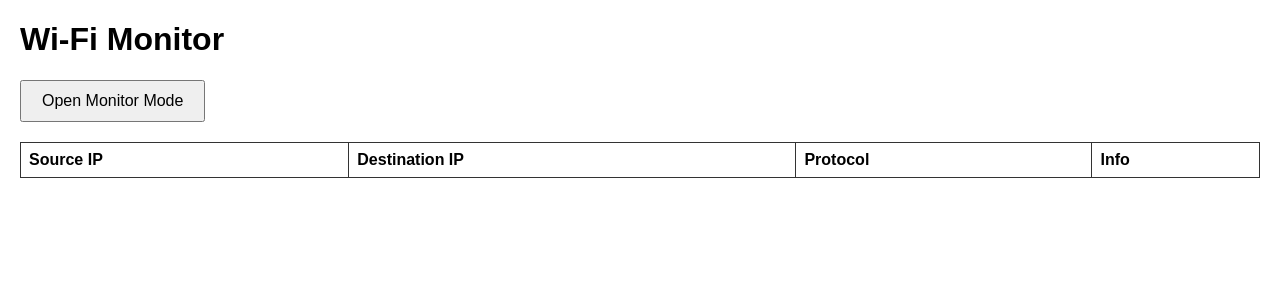
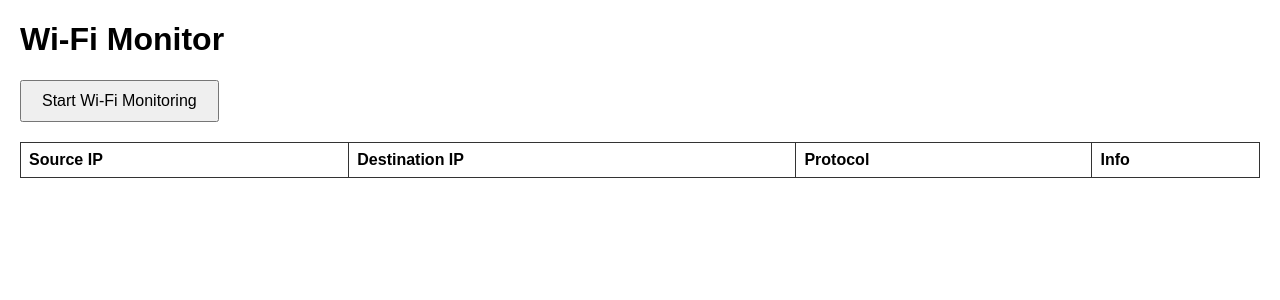
Before and after one commit to dogrod/quadcopter-research, a Flask app: page /wifi in a window 1280 px wide. Shown: the part 38-338 px from the top of the page. Run offline with Flask 3, Linux system fonts and the light colour scheme; lists and menus that the app fills with data are empty; some libraries are stand-ins or nearby versions.

Commit message:
Wi-Fi Monitoring without toggle Wi-Fi mode (Using master mode on Pi)

```diff
--- a/the-flash-portal/app.py
+++ b/the-flash-portal/app.py
@@ -1,7 +1,7 @@
-import threading
 import subprocess
+import pyshark
 
-import pyshark
+from threading import Thread, Event
 from flask import Flask, render_template
 from flask_socketio import SocketIO, emit
 from pymavlink import mavutil
@@ -14,17 +14,12 @@ wifi_capture_thread = None
 mavlink_thread = None
 wifi_monitoring = False
 mavlink_running = False
+stop_capture_event = Event()
 
 # Configuration
 WIFI_INTERFACE = "wlan0"
 DRONE_IP = "192.168.1.1"
 MAVLINK_CONNECTION_STRING = "udpout:127.0.0.1:14550"
-
-# Function to toggle monitor mode
-def set_monitor_mode(interface, mode="monitor"):
-    subprocess.run(["sudo", "/sbin/ifconfig", interface, "down"])
-    subprocess.run(["sudo", "/sbin/iwconfig", interface, "mode", mode])
-    subprocess.run(["sudo", "/sbin/ifconfig", interface, "up"])
 
 # Wi-Fi packet processing
 def start_wifi_capture():
@@ -34,20 +29,22 @@ def start_wifi_capture():
         # display_filter=f"ip.addr == {DRONE_IP}",
     )
     for packet in capture.sniff_continuously():
-        if not wifi_monitoring:
+        if stop_capture_event.is_set():
             break
         try:
             data = {
                 "source": packet.ip.src,
                 "destination": packet.ip.dst,
                 "protocol": packet.transport_layer,
-                "info": packet.info,
+                "info": str(packet),
                 "length": packet.length,
             }
+            socketio.emit("wifi_packet", data, namespace="/wifi")
             print(data)
         except AttributeError:
             # Some packets may not have IP layer
             continue
+    capture.close()
 
 # MAVLink message processing
 def mavlink_listener():
@@ -86,17 +83,18 @@ def mavlink_tab():
 
 @app.route("/toggle_wifi_monitoring", methods=["POST"])
 def toggle_wifi_monitor():
-    global wifi_monitoring, wifi_capture_thread
+    global wifi_monitoring, wifi_capture_thread, stop_capture_event
 
     if wifi_monitoring:
         # Stop Wi-Fi monitoring
+        stop_capture_event.set()
+        wifi_capture_thread.join()
         wifi_monitoring = False
-        set_monitor_mode(WIFI_INTERFACE, mode="managed")
     else:
         # Start Wi-Fi monitoring
+        stop_capture_event.clear()
         wifi_monitoring = True
-        set_monitor_mode(WIFI_INTERFACE, mode="monitor")
-        wifi_capture_thread = threading.Thread(target=start_wifi_capture)
+        wifi_capture_thread = Thread(target=start_wifi_capture)
         wifi_capture_thread.start()
 
     return ("", 204)
@@ -108,7 +106,7 @@ def toggle_mavlink():
         mavlink_running = False
     else:
         mavlink_running = True
-        mavlink_thread = threading.Thread(target=mavlink_listener)
+        mavlink_thread = Thread(target=mavlink_listener)
         mavlink_thread.start()
     return ('', 204)
 
--- a/the-flash-portal/templates/wifi.html
+++ b/the-flash-portal/templates/wifi.html
@@ -1,7 +1,7 @@
 {% extends "base.html" %}
 {% block content %}
 <h1>Wi-Fi Monitor</h1>
-<button id="toggle-monitor">Open Monitor Mode</button>
+<button id="toggle-monitor">Start Wi-Fi Monitoring</button>
 <div id="status"></div>
 <table id="packets">
     <tr>
@@ -43,7 +43,7 @@
 
     function updateButton() {
         var button = document.getElementById('toggle-monitor');
-        button.textContent = monitoring ? 'Close Monitor Mode' : 'Open Monitor Mode';
+        button.textContent = monitoring ? 'Stop Wi-Fi Monitoring' : 'Start Wi-Fi Monitoring';
         document.getElementById('status').textContent = monitoring ? 'Monitoring...' : 'Not Monitoring';
     }
 </script>
```
